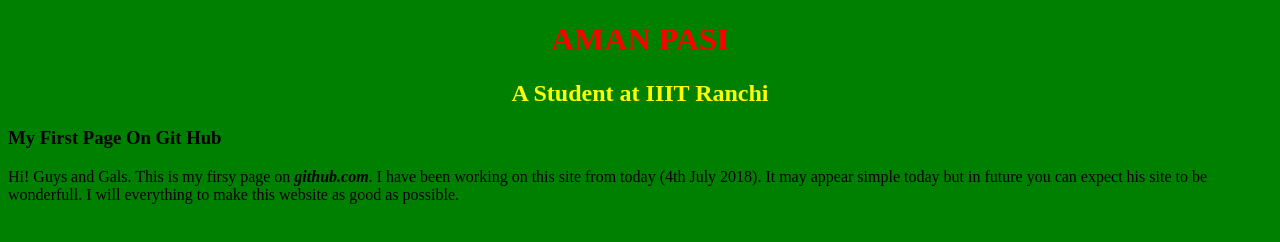
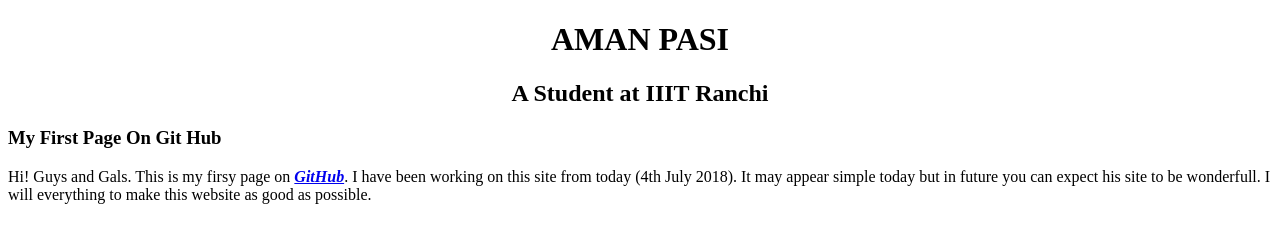
Before and after one commit to amanpasi/amanpasi.github.io, a plain HTML site: page index.html in a window 1280 px wide. Drawn offline with Linux system fonts and the light colour scheme.

Commit message:
Changing

```diff
--- a/index.html
+++ b/index.html
@@ -3,11 +3,11 @@
 <head>
 <title>AMAN PASI</title>
 </head>
-<body bgcolor='green'>
-<center><h1><font color='red'>AMAN PASI</font></h1></center>
-<center><h2><font color='yellow'>A Student at IIIT Ranchi</font></h2></center>
+<body>
+<center><h1>AMAN PASI</h1></center>
+<center><h2>A Student at IIIT Ranchi</h2></center>
 <h3>My First Page On Git Hub</h3>
-<p>Hi! Guys and Gals. This is my firsy page on <i><b>github.com</b></i>. I have been working on this site from today (4th July 2018). It may appear simple today but in future you can expect his site to be wonderfull. I will everything to make this website as good as possible. </p>
+<p>Hi! Guys and Gals. This is my firsy page on <i><b><a href="https://github.com">GitHub</a></b></i>. I have been working on this site from today (4th July 2018). It may appear simple today but in future you can expect his site to be wonderfull. I will everything to make this website as good as possible. </p>
 </body>
 
 
```
